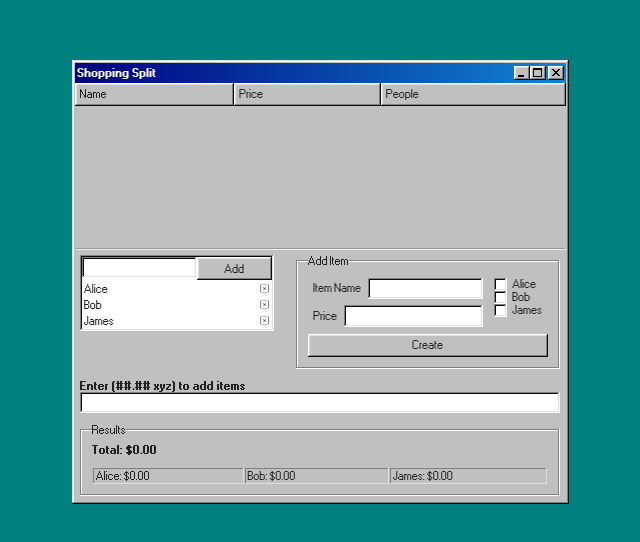
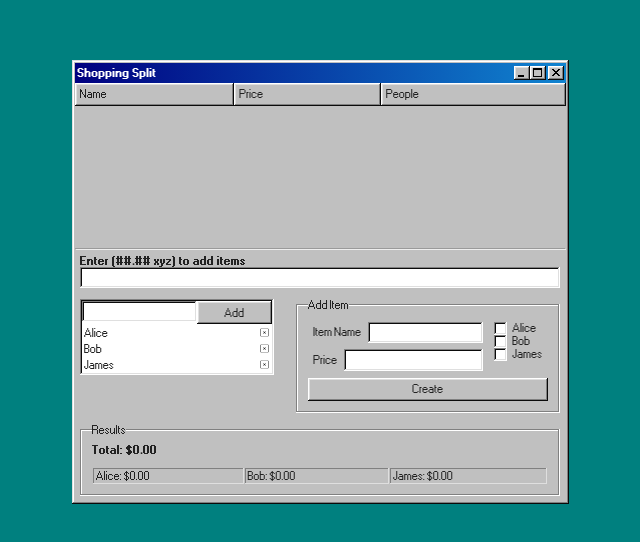
Before and after one commit to bogger12/shoppingsplit, a Next.js app: page /shoppingsplit/ in a window 1280 px wide. Shown: the part 118-660 px from the top of the page, without its empty margins (320-960 px from the left). Built offline with nearby package versions, Linux system fonts and the light colour scheme.

Commit message:
Made window buttons have purpose

```diff
--- a/src/app/page.module.css
+++ b/src/app/page.module.css
@@ -7,11 +7,9 @@
 }
 
 .mainBox {
-  /* width: 80em; */
-  /* height: 30em; */
-  /* background-color: white; */
   display: flex;
   flex-direction: column;
+  transition: 1s ease;
 }
 
 .itemsWrapper {
--- a/src/app/page.tsx
+++ b/src/app/page.tsx
@@ -153,6 +153,8 @@ function TerminalBox({people, addItem} : {people: string[], addItem: (newItem: I
 const examplePeople = ["Alice", "Bob", "James"];
 export default function Home() {
   const [mounted, setMounted] = useState<boolean>(false);
+  const [showWindow, setShowWindow] = useState<boolean>(true);
+  const [maximised, setMaximised] = useState<boolean>(false);
 
   const [people, setPeople] = useState<string[]>(examplePeople);
   const [items, setItems] = useState<ItemType[]>([]);
@@ -213,13 +215,13 @@ export default function Home() {
 
   return (
     <div className={styles.page}>
-      <div className={`window ${styles.mainBox}`}>
+      {showWindow && (<div className={`window ${styles.mainBox}`} style={maximised ? {width: "100%", height: "100%"}: {}}>
         <div className="title-bar">
           <div className="title-bar-text">Shopping Split</div>
           <div className="title-bar-controls">
             <button aria-label="Minimize"></button>
-            <button aria-label="Maximize"></button>
-            <button aria-label="Close"></button>
+            <button aria-label="Maximize" onClick={()=>setMaximised(!maximised)}></button>
+            <button aria-label="Close" onClick={()=>setShowWindow(false)}></button>
           </div>
         </div>
         <div className={styles.itemsWrapper}>
@@ -238,6 +240,7 @@ export default function Home() {
           </table>
         </div>
         <hr></hr>
+        <TerminalBox people={people} addItem={addItem}/>
         <div className={styles.entryWrapper}>
           <div className={`sunken-panel ${styles.namesSelectorWrapper}`}>
             <form action={addPerson} style={{position:"sticky", top: 0}}>
@@ -274,9 +277,8 @@ export default function Home() {
             </form>
           </fieldset>
         </div>
-        <TerminalBox people={people} addItem={addItem}/>
         <ResultsBox items={items} people={people}/>
-      </div>
+      </div>)}
     </div>
   );
 }
```
